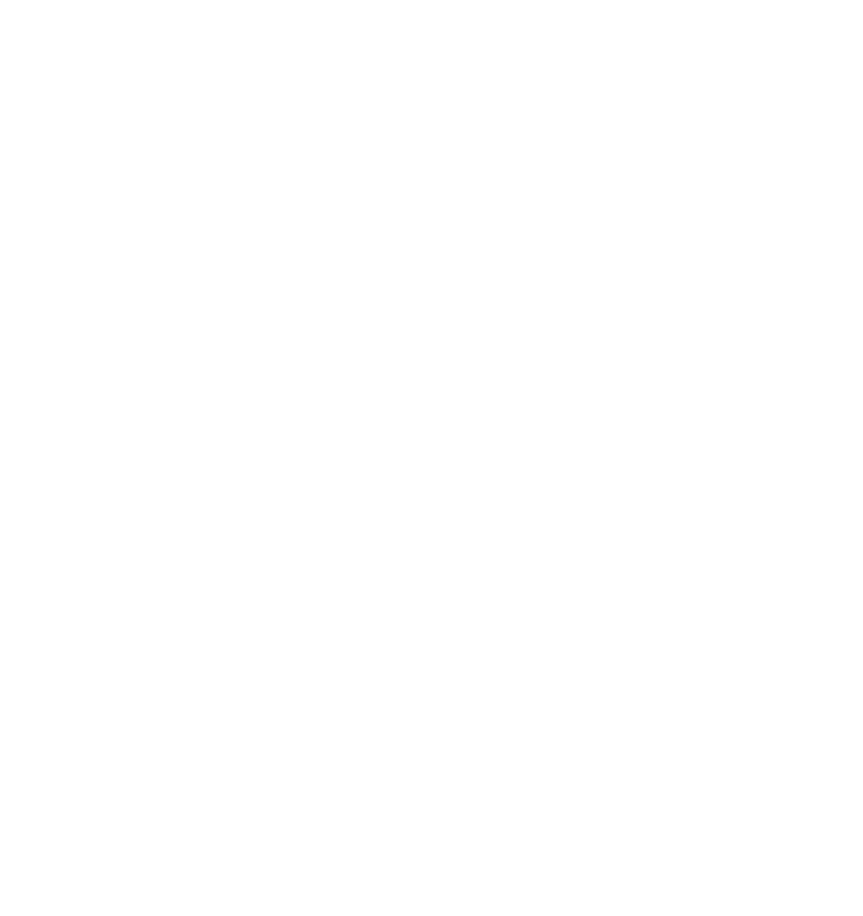
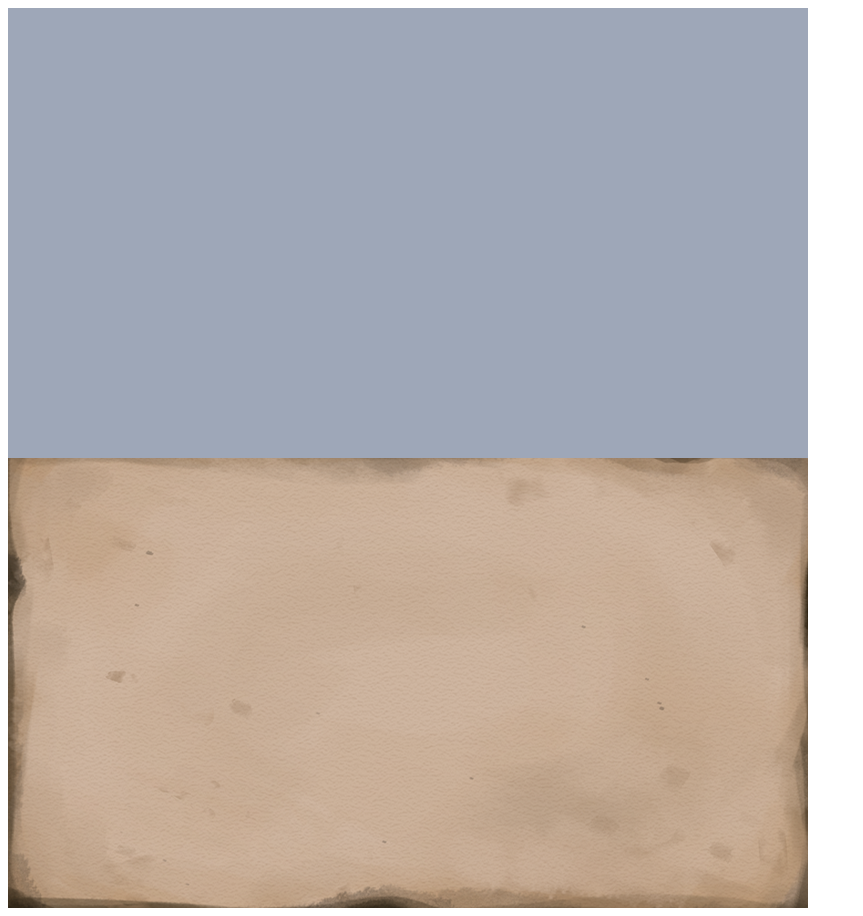
Before and after one commit to zajako/sigil, a plain HTML site: page index.html in a window 1280 px wide. Shown: the whole page, without its empty margins (0-863 px from the left). Before the commit the page ends 800 px from the top, so only its background shows below. Drawn offline with nearby package versions, Linux system fonts and the light colour scheme.

Commit message:
no message

```diff
--- a/JS/sigil.js
+++ b/JS/sigil.js
@@ -0,0 +1,51 @@
+
+
+
+
+function Sigil(){
+    this.width = 800;
+    this.height = 450;
+
+    this.init();
+}
+
+Sigil.prototype.init = function() {
+    this.initCanvas();
+    this.initContext();
+    this.drawBackground();
+}
+
+Sigil.prototype.initCanvas = function() {
+    this.topScreen = document.createElement('canvas');
+    this.bottomScreen = document.createElement('canvas');
+    this.topScreen.width  = this.width;
+    this.topScreen.height = this.height;
+    this.bottomScreen.width  = this.width;
+    this.bottomScreen.height = this.height;
+};
+
+Sigil.prototype.initContext = function() {
+    this.topCtx = this.topScreen.getContext('2d');
+    this.bottomCtx = this.bottomScreen.getContext('2d');
+};
+
+Sigil.prototype.drawBackground = function() {
+    this.topCtx.strokeStyle = 'red';
+    this.topCtx.lineWidth = 2;
+    this.topCtx.fillStyle = '#9ea7b8'
+    this.topCtx.fillRect(0,0,this.width, this.height);
+    this.topCtx.fill();
+
+
+    // var bgImage = new Image;
+    // bgImage.src = 'file:///Volumes/R1/Development/Jams/Sigil/IMG/lowerscreen.png';
+    // var img = document.getElementById("test");
+    // this.bottomCtx.drawImage(img,0,0,this.width,this.height);
+
+    // this.bottomCtx.strokeStyle = 'red';
+    // this.bottomCtx.lineWidth = 2;
+    // this.bottomCtx.fillStyle = '#000000'
+    // this.bottomCtx.fillRect(0,0,this.width, this.height);
+    // this.bottomCtx.fill();
+
+};
--- a/index.html
+++ b/index.html
@@ -1,13 +1,21 @@
 <html>
 	<head>
 		<title>Sigil</title>
-		<script src="//ajax.googleapis.com/ajax/libs/jquery/1.11.0/jquery.min.js" type="text/javascript"></script>
-		<script src="./JS/dollar.js" type="text/javascript">
-		<script src="./JS/sigil.js" type="text/javascript">
+		<script src="https://ajax.googleapis.com/ajax/libs/jquery/2.2.0/jquery.min.js" type="text/javascript"></script>
+		<script src="./JS/dollar.js" type="text/javascript"></script>
+		<script src="./JS/sigil.js" type="text/javascript"></script>
 
 	</head>
 	<body>
-	<canvas id="sigil"></canvas>
+
+	<!-- <canvas id="gameCanvas" width="800" height="600" align="center"></canvas> -->
+	<script>
+	var sigil = new Sigil();
+	document.body.appendChild(sigil.topScreen);
+	// document.body.appendChild(sigil.bottomScreen);
+
+	</script>
+	<img src="./IMG/lowerscreen.png" id="test" />
 
 
 	</body>
```
Also changed, not shown: IMG/lowerscreen.png (added), IMG/paper.png (added), 1 other file.
